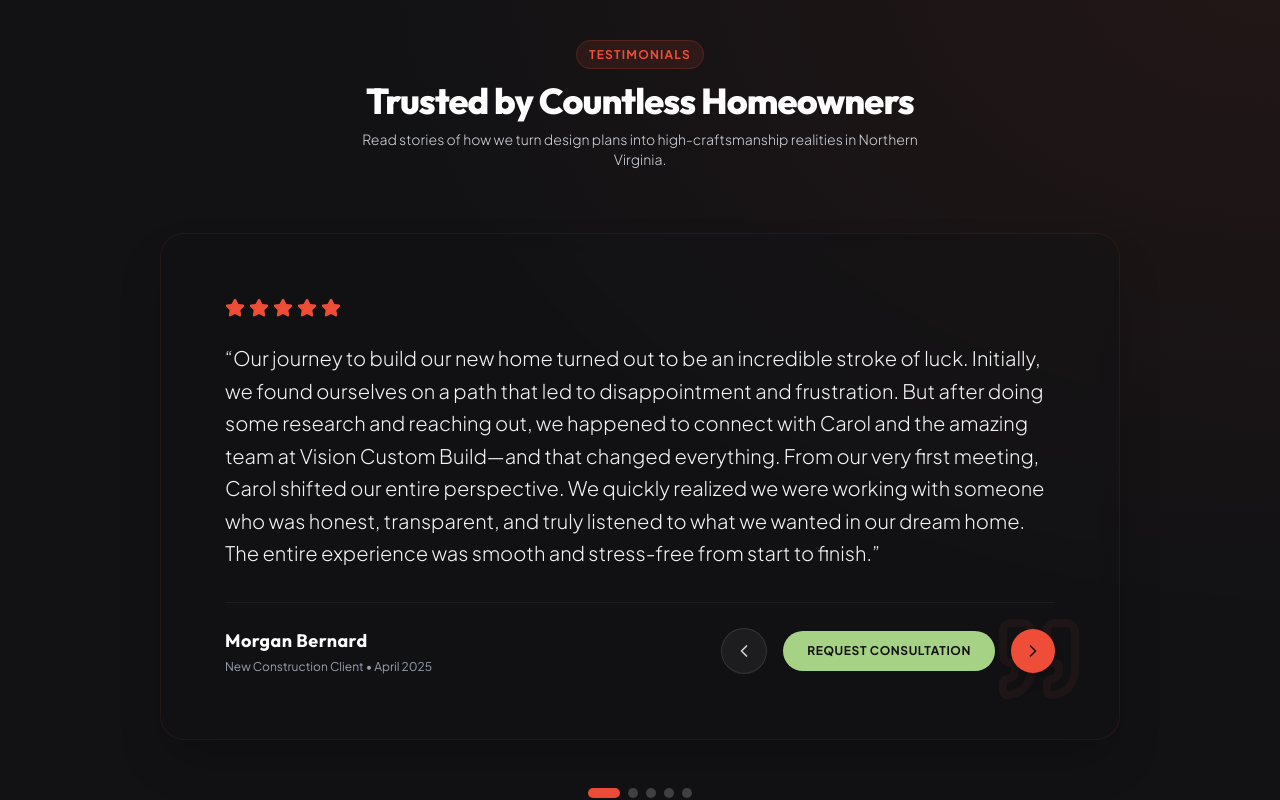
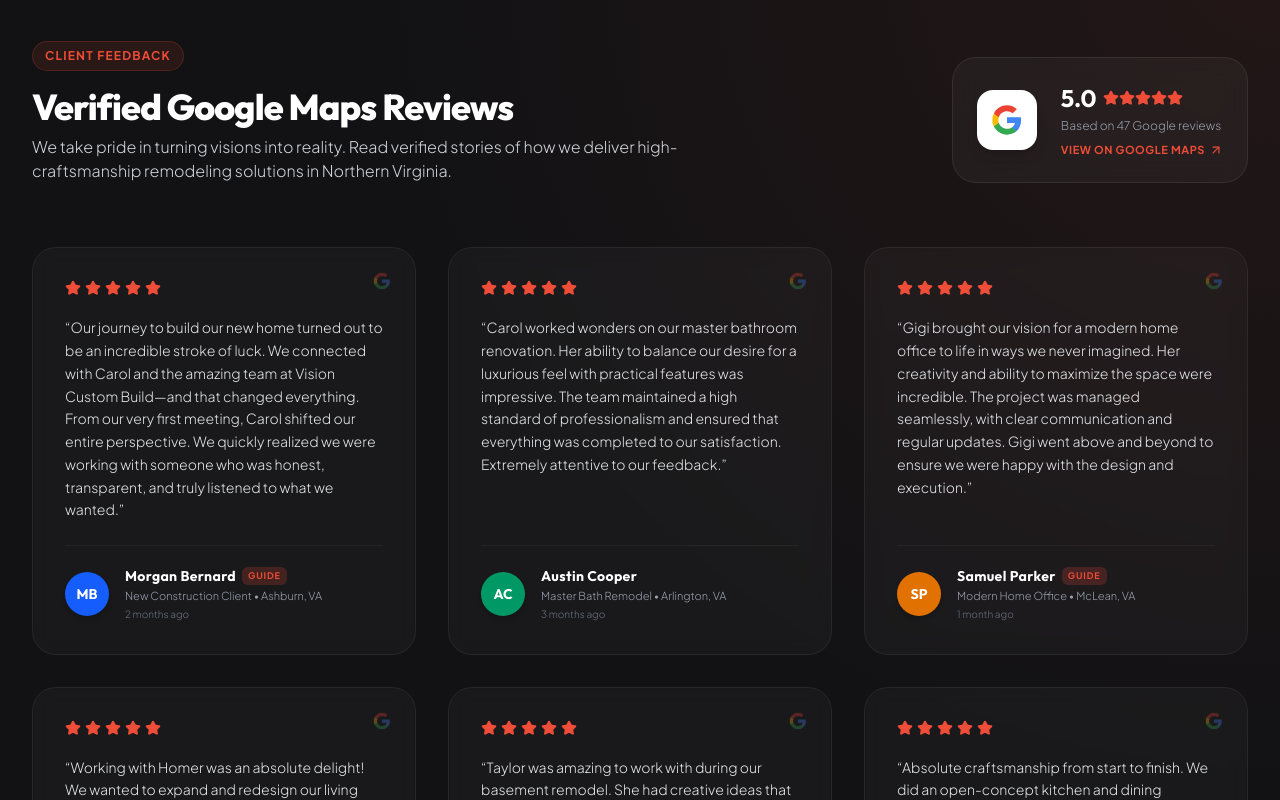
Before and after one commit to loppocalypse/vision, a Next.js app: page / in a window 1280 px wide. Shown: the part 5240-6040 px from the top of the page. Built offline with nearby package versions, Linux system fonts and the light colour scheme; no server answers.

Commit message:
add modern Google Maps reviews bento grid

```diff
--- a/src/components/TestimonialsSection.tsx
+++ b/src/components/TestimonialsSection.tsx
@@ -1,183 +1,212 @@
 "use client";
 
-import { useState, useEffect, useCallback } from "react";
-import { Star, ChevronLeft, ChevronRight, Quote } from "lucide-react";
+import { Star, ArrowUpRight } from "lucide-react";
 import Reveal from "@/components/Reveal";
 
-interface Testimonial {
+interface GoogleReview {
+  id: number;
   author: string;
+  initials: string;
+  avatarBg: string;
   date: string;
+  role: string;
+  location: string;
+  rating: number;
   text: string;
-  role: string;
+  isLocalGuide?: boolean;
 }
 
+const GoogleIcon = ({ className = "w-5 h-5" }: { className?: string }) => (
+  <svg className={className} viewBox="0 0 24 24" fill="none" xmlns="http://www.w3.org/2000/svg">
+    <path d="M22.56 12.25c0-.78-.07-1.53-.2-2.25H12v4.26h5.92c-.26 1.37-1.04 2.53-2.21 3.31v2.77h3.57c2.08-1.92 3.28-4.74 3.28-8.09z" fill="#4285F4" />
+    <path d="M12 23c2.97 0 5.46-.98 7.28-2.66l-3.57-2.77c-.98.66-2.23 1.06-3.71 1.06-2.86 0-5.29-1.93-6.16-4.53H2.18v2.84C3.99 20.53 7.7 23 12 23z" fill="#34A853" />
+    <path d="M5.84 14.09c-.22-.66-.35-1.36-.35-2.09s.13-1.43.35-2.09V7.06H2.18C1.43 8.55 1 10.22 1 12s.43 3.45 1.18 4.94l2.85-2.22.81-.63z" fill="#FBBC05" />
+    <path d="M12 5.38c1.62 0 3.06.56 4.21 1.64l3.15-3.15C17.45 2.09 14.97 1 12 1 7.7 1 3.99 3.47 2.18 7.06l3.66 2.84c.87-2.6 3.3-4.52 6.16-4.52z" fill="#EA4335" />
+  </svg>
+);
+
 export default function TestimonialsSection() {
-  const [activeIndex, setActiveIndex] = useState(0);
-  const [isAnimating, setIsAnimating] = useState(false);
-
-  const testimonials: Testimonial[] = [
+  const reviews: GoogleReview[] = [
     {
+      id: 1,
       author: "Morgan Bernard",
-      date: "April 2025",
+      initials: "MB",
+      avatarBg: "bg-blue-600",
+      date: "2 months ago",
       role: "New Construction Client",
-      text: "Our journey to build our new home turned out to be an incredible stroke of luck. Initially, we found ourselves on a path that led to disappointment and frustration. But after doing some research and reaching out, we happened to connect with Carol and the amazing team at Vision Custom Build—and that changed everything. From our very first meeting, Carol shifted our entire perspective. We quickly realized we were working with someone who was honest, transparent, and truly listened to what we wanted in our dream home. The entire experience was smooth and stress-free from start to finish."
+      location: "Ashburn, VA",
+      rating: 5,
+      isLocalGuide: true,
+      text: "Our journey to build our new home turned out to be an incredible stroke of luck. We connected with Carol and the amazing team at Vision Custom Build—and that changed everything. From our very first meeting, Carol shifted our entire perspective. We quickly realized we were working with someone who was honest, transparent, and truly listened to what we wanted."
     },
     {
+      id: 2,
       author: "Austin Cooper",
-      date: "January 2025",
+      initials: "AC",
+      avatarBg: "bg-emerald-600",
+      date: "3 months ago",
       role: "Master Bath Remodel",
-      text: "Carol worked wonders on our master bathroom renovation. Her ability to balance our desire for a luxurious feel with practical features was impressive. The team maintained a high standard of professionalism and ensured that everything was completed to our satisfaction. Carol was attentive to our feedback throughout the process, making adjustments where necessary."
+      location: "Arlington, VA",
+      rating: 5,
+      text: "Carol worked wonders on our master bathroom renovation. Her ability to balance our desire for a luxurious feel with practical features was impressive. The team maintained a high standard of professionalism and ensured that everything was completed to our satisfaction. Extremely attentive to our feedback."
     },
     {
+      id: 3,
       author: "Samuel Parker",
-      date: "January 2025",
+      initials: "SP",
+      avatarBg: "bg-amber-600",
+      date: "1 month ago",
       role: "Modern Home Office",
-      text: "Gigi brought our vision for a modern home office to life in ways we never imagined. Her creativity and ability to maximize the space were incredible. The project was managed seamlessly, with clear communication and regular updates. Gigi went above and beyond to ensure we were happy with the design and execution. The end result is functional yet stylish."
+      location: "McLean, VA",
+      rating: 5,
+      isLocalGuide: true,
+      text: "Gigi brought our vision for a modern home office to life in ways we never imagined. Her creativity and ability to maximize the space were incredible. The project was managed seamlessly, with clear communication and regular updates. Gigi went above and beyond to ensure we were happy with the design and execution."
     },
     {
+      id: 4,
       author: "Allie Zoe",
-      date: "January 2025",
+      initials: "AZ",
+      avatarBg: "bg-indigo-600",
+      date: "4 weeks ago",
       role: "Living Room Addition",
-      text: "Working with Homer was an absolute delight! We wanted to expand and redesign our living room, and Homer made the entire process feel effortless. He took our ideas and turned them into a cohesive design plan that matched our style perfectly. The project was completed on time, and the team's workmanship was outstanding. Homer kept us informed throughout and was always available to answer questions."
+      location: "Fairfax, VA",
+      rating: 5,
+      text: "Working with Homer was an absolute delight! We wanted to expand and redesign our living room, and Homer made the entire process feel effortless. He took our ideas and turned them into a cohesive design plan that matched our style perfectly. The project was completed on time, and the workmanship was outstanding."
     },
     {
+      id: 5,
       author: "Briley Irvin",
-      date: "January 2025",
+      initials: "BI",
+      avatarBg: "bg-rose-600",
+      date: "2 weeks ago",
       role: "Basement Transformation",
-      text: "Taylor was amazing to work with during our basement remodel. She had creative ideas that transformed an underutilized space into a functional and stylish area for our family. The project timeline was clear, and the team adhered to it perfectly, completing everything as promised. Taylor's ability to combine innovative design with practicality truly impressed us."
+      location: "Sterling, VA",
+      rating: 5,
+      text: "Taylor was amazing to work with during our basement remodel. She had creative ideas that transformed an underutilized space into a functional and stylish area for our family. The project timeline was clear, and the team adhered to it perfectly. Combines innovative design with complete practicality."
+    },
+    {
+      id: 6,
+      author: "Daniel Sterling",
+      initials: "DS",
+      avatarBg: "bg-purple-600",
+      date: "5 days ago",
+      role: "Gourmet Kitchen Build",
+      location: "Great Falls, VA",
+      rating: 5,
+      isLocalGuide: true,
+      text: "Absolute craftsmanship from start to finish. We did an open-concept kitchen and dining remodel with structural load-bearing changes. The carpentry was flawless, schedules were met exactly, and clean-up was performed daily. Worth every penny to work with a team of this caliber."
     }
   ];
-
-  const handleBookNow = (e: React.MouseEvent) => {
-    e.preventDefault();
-    window.dispatchEvent(new CustomEvent("open-booking-modal"));
-  };
-
-  const handleNext = useCallback(() => {
-    if (isAnimating) return;
-    setIsAnimating(true);
-    setTimeout(() => {
-      setActiveIndex((prev) => (prev + 1) % testimonials.length);
-      setIsAnimating(false);
-    }, 300);
-  }, [isAnimating, testimonials.length]);
-
-  const handlePrev = () => {
-    if (isAnimating) return;
-    setIsAnimating(true);
-    setTimeout(() => {
-      setActiveIndex((prev) => (prev - 1 + testimonials.length) % testimonials.length);
-      setIsAnimating(false);
-    }, 300);
-  };
-
-  // Auto-play
-  useEffect(() => {
-    const timer = setInterval(() => {
-      handleNext();
-    }, 7000);
-    return () => clearInterval(timer);
-  }, [handleNext]);
 
   return (
     <section className="py-24 bg-primary text-white relative overflow-hidden" id="testimonials">
       {/* Decorative background pattern */}
       <div className="absolute inset-0 bg-[radial-gradient(ellipse_at_top_right,rgba(238,77,56,0.08),transparent_50%)]"></div>
-      <div className="max-w-5xl mx-auto px-4 sm:px-6 lg:px-8 relative z-10">
-        <Reveal animation="fade-in-up" delay={0}>
-          <div className="text-center mb-16">
-            <span className="text-accent text-xs font-bold uppercase tracking-widest bg-accent/10 border border-accent/20 px-3 py-1.5 rounded-full">
-              Testimonials
+
+      <div className="max-w-7xl mx-auto px-4 sm:px-6 lg:px-8 relative z-10">
+
+        {/* Header Block */}
+        <div className="flex flex-col lg:flex-row lg:items-end lg:justify-between gap-8 mb-16">
+          <Reveal animation="fade-in-up" className="max-w-2xl">
+            <span className="text-accent text-xs font-bold uppercase tracking-widest bg-accent/10 border border-accent/20 px-3 py-1.5 rounded-full inline-block mb-4">
+              Client Feedback
             </span>
-            <h2 className="font-heading text-3xl sm:text-4xl font-extrabold text-white mt-4 tracking-tight">
-              Trusted by Countless Homeowners
+            <h2 className="font-heading text-3xl sm:text-4xl font-extrabold text-white tracking-tight">
+              Verified Google Maps Reviews
             </h2>
-            <p className="font-sans text-sm text-gray-300 mt-2 max-w-xl mx-auto font-light">
-              Read stories of how we turn design plans into high-craftsmanship realities in Northern Virginia.
+            <p className="font-sans text-sm sm:text-base text-gray-300 mt-2 font-light">
+              We take pride in turning visions into reality. Read verified stories of how we deliver high-craftsmanship remodeling solutions in Northern Virginia.
             </p>
-          </div>
-        </Reveal>
+          </Reveal>
 
-        {/* Carousel Window */}
-        <Reveal animation="scale-in" delay={150}>
-          <div className="relative bg-bg-dark/40 border border-accent/10 rounded-3xl p-8 sm:p-12 md:p-16 shadow-2xl backdrop-blur-sm">
-            {/* Quote icon watermark */}
-            <Quote className="absolute right-8 bottom-8 w-24 h-24 text-accent/5 pointer-events-none" />
+          {/* Google Summary Badge */}
+          <Reveal animation="scale-in" delay={150} className="shrink-0">
+            <div className="bg-white/[0.04] border border-white/[0.08] backdrop-blur-md rounded-3xl p-6 flex items-center space-x-6">
+              <div className="bg-white p-3.5 rounded-2xl flex items-center justify-center shadow-lg">
+                <GoogleIcon className="w-8 h-8" />
+              </div>
+              <div>
+                <div className="flex items-center space-x-1.5">
+                  <span className="font-heading text-2xl font-bold text-white">5.0</span>
+                  <div className="flex text-accent">
+                    {[...Array(5)].map((_, i) => (
+                      <Star key={i} className="w-4 h-4 fill-current" />
+                    ))}
+                  </div>
+                </div>
+                <p className="font-sans text-xs text-gray-400 mt-1 font-light">
+                  Based on 47 Google reviews
+                </p>
+                <a
+                  href="https://maps.google.com"
+                  target="_blank"
+                  rel="noopener noreferrer"
+                  className="font-sans text-[11px] font-bold uppercase tracking-wider text-accent hover:text-white flex items-center mt-2 transition-colors group"
+                >
+                  View on Google Maps
+                  <ArrowUpRight className="w-3.5 h-3.5 ml-1 group-hover:translate-x-0.5 group-hover:-translate-y-0.5 transition-transform" />
+                </a>
+              </div>
+            </div>
+          </Reveal>
+        </div>
 
-            {/* Testimonial Content Wrapper */}
-            <div
-              className={`transition-opacity duration-300 flex flex-col justify-between h-full ${
-                isAnimating ? "opacity-0" : "opacity-100"
-              }`}
+        {/* Bento Reviews Grid */}
+        <div className="grid grid-cols-1 md:grid-cols-2 lg:grid-cols-3 gap-8">
+          {reviews.map((review, index) => (
+            <Reveal
+              key={review.id}
+              animation="fade-in-up"
+              delay={(index % 3) * 120}
+              className="h-full flex flex-col"
             >
-              {/* Stars */}
-              <div className="flex items-center space-x-1 mb-6 text-accent">
-                {[...Array(5)].map((_, i) => (
-                  <Star key={i} className="w-5 h-5 fill-current" />
-                ))}
-              </div>
+              <div className="bg-white/[0.03] border border-white/[0.06] backdrop-blur-sm p-6 sm:p-8 rounded-3xl hover:bg-white/[0.05] hover:border-white/[0.12] transition-all duration-300 flex flex-col justify-between h-full group relative">
 
-              <p className="font-sans text-base sm:text-lg md:text-xl font-light text-gray-100 leading-relaxed mb-8 relative z-10">
-                &ldquo;{testimonials[activeIndex].text}&rdquo;
-              </p>
+                {/* Google G watermark corner */}
+                <div className="absolute top-6 right-6 opacity-30 group-hover:opacity-60 transition-opacity">
+                  <GoogleIcon className="w-4.5 h-4.5" />
+                </div>
 
-              <div className="flex flex-col sm:flex-row sm:items-center justify-between gap-4 pt-6 border-t border-white/5">
                 <div>
-                  <h4 className="font-heading text-lg font-bold text-white tracking-wide">
-                    {testimonials[activeIndex].author}
-                  </h4>
-                  <p className="font-sans text-xs text-gray-400 mt-1">
-                    {testimonials[activeIndex].role} • {testimonials[activeIndex].date}
+                  {/* Stars */}
+                  <div className="flex items-center space-x-1 mb-5 text-accent">
+                    {[...Array(review.rating)].map((_, i) => (
+                      <Star key={i} className="w-4 h-4 fill-current" />
+                    ))}
+                  </div>
+
+                  {/* Review Text */}
+                  <p className="font-sans text-sm text-gray-200 leading-relaxed font-light mb-6">
+                    &ldquo;{review.text}&rdquo;
                   </p>
                 </div>
 
-                {/* Navigation buttons inside card */}
-                <div className="flex items-center space-x-4 self-end sm:self-auto">
-                  <button
-                    onClick={handlePrev}
-                    className="p-3 bg-white/5 border border-white/10 hover:bg-white/10 rounded-full transition-all text-gray-300 hover:text-white"
-                    aria-label="Previous testimonial"
-                  >
-                    <ChevronLeft className="w-5 h-5" />
-                  </button>
-                  <button
-                    onClick={handleBookNow}
-                    className="px-6 py-3 bg-accent-green hover:bg-white text-primary font-bold uppercase tracking-wider rounded-full transition-all text-xs"
-                  >
-                    Request Consultation
-                  </button>
-                  <button
-                    onClick={handleNext}
-                    className="p-3 bg-accent text-primary hover:bg-white rounded-full transition-all shadow-lg hover:scale-105"
-                    aria-label="Next testimonial"
-                  >
-                    <ChevronRight className="w-5 h-5" />
-                  </button>
+                {/* Profile Card Footer */}
+                <div className="flex items-center space-x-4 pt-5 border-t border-white/[0.05] mt-auto">
+                  <div className={`w-11 h-11 rounded-full ${review.avatarBg} flex items-center justify-center text-white font-heading font-bold text-sm shadow-md`}>
+                    {review.initials}
+                  </div>
+                  <div>
+                    <div className="flex items-center space-x-1.5">
+                      <h4 className="font-heading text-sm font-bold text-white tracking-wide">
+                        {review.author}
+                      </h4>
+                      {review.isLocalGuide && (
+                        <span className="text-[9px] bg-accent/20 text-accent font-bold uppercase tracking-widest px-1.5 py-0.5 rounded-md">
+                          Guide
+                        </span>
+                      )}
+                    </div>
+                    <p className="font-sans text-[11px] text-gray-400 mt-0.5 font-light">
+                      {review.role} • {review.location}
+                    </p>
+                    <span className="font-sans text-[10px] text-gray-500 font-light block mt-0.5">
+                      {review.date}
+                    </span>
+                  </div>
                 </div>
               </div>
-            </div>
-          </div>
-        </Reveal>
-
-        {/* Indicators */}
-        <div className="flex justify-center space-x-2 mt-12">
-          {testimonials.map((_, index) => (
-            <button
-              key={index}
-              onClick={() => {
-                if (index !== activeIndex) {
-                  setIsAnimating(true);
-                  setTimeout(() => {
-                    setActiveIndex(index);
-                    setIsAnimating(false);
-                  }, 300);
-                }
-              }}
-              className={`h-2.5 rounded-full transition-all ${
-                index === activeIndex ? "w-8 bg-accent" : "w-2.5 bg-white/20 hover:bg-white/40"
-              }`}
-              aria-label={`Go to slide ${index + 1}`}
-            />
+            </Reveal>
           ))}
         </div>
       </div>
```
